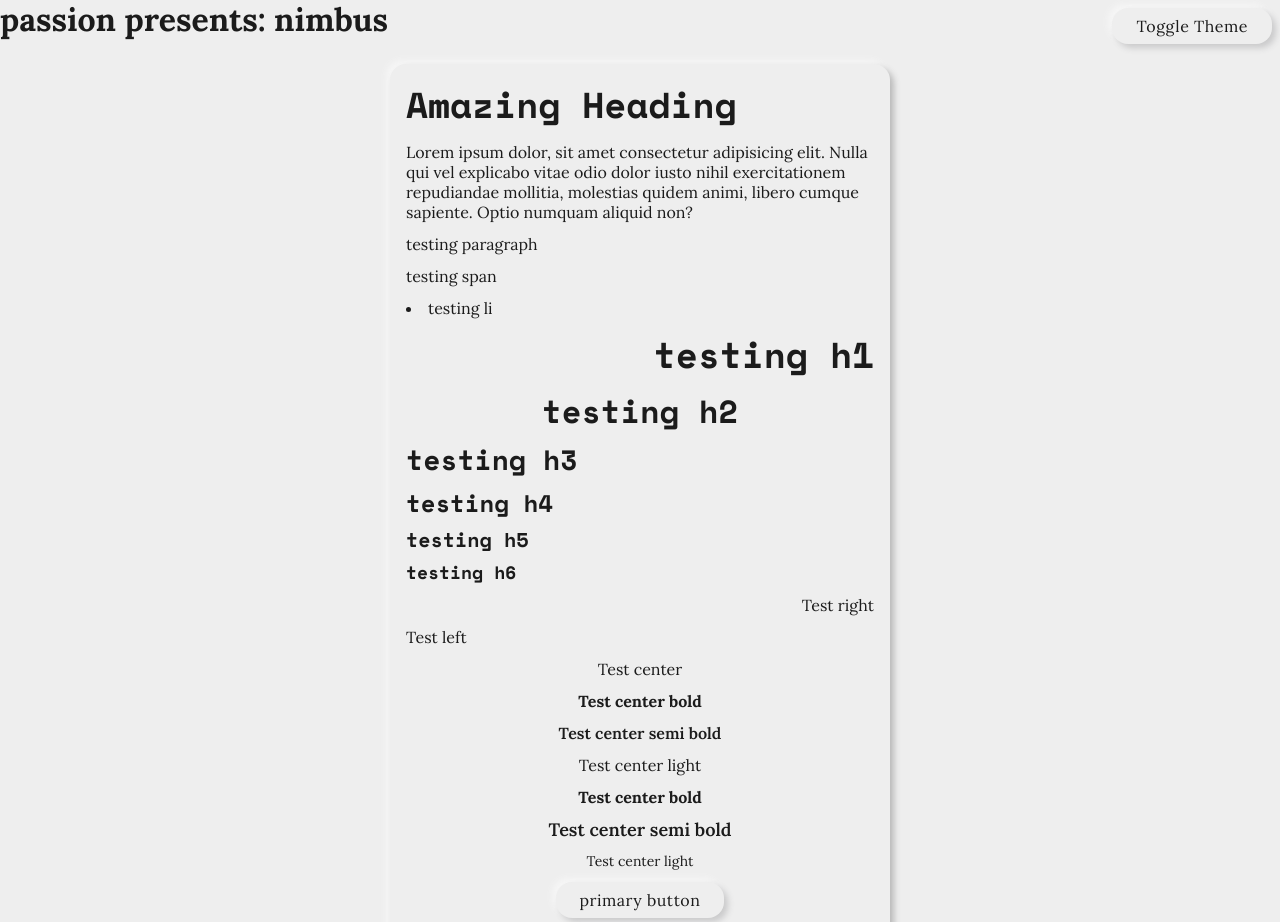
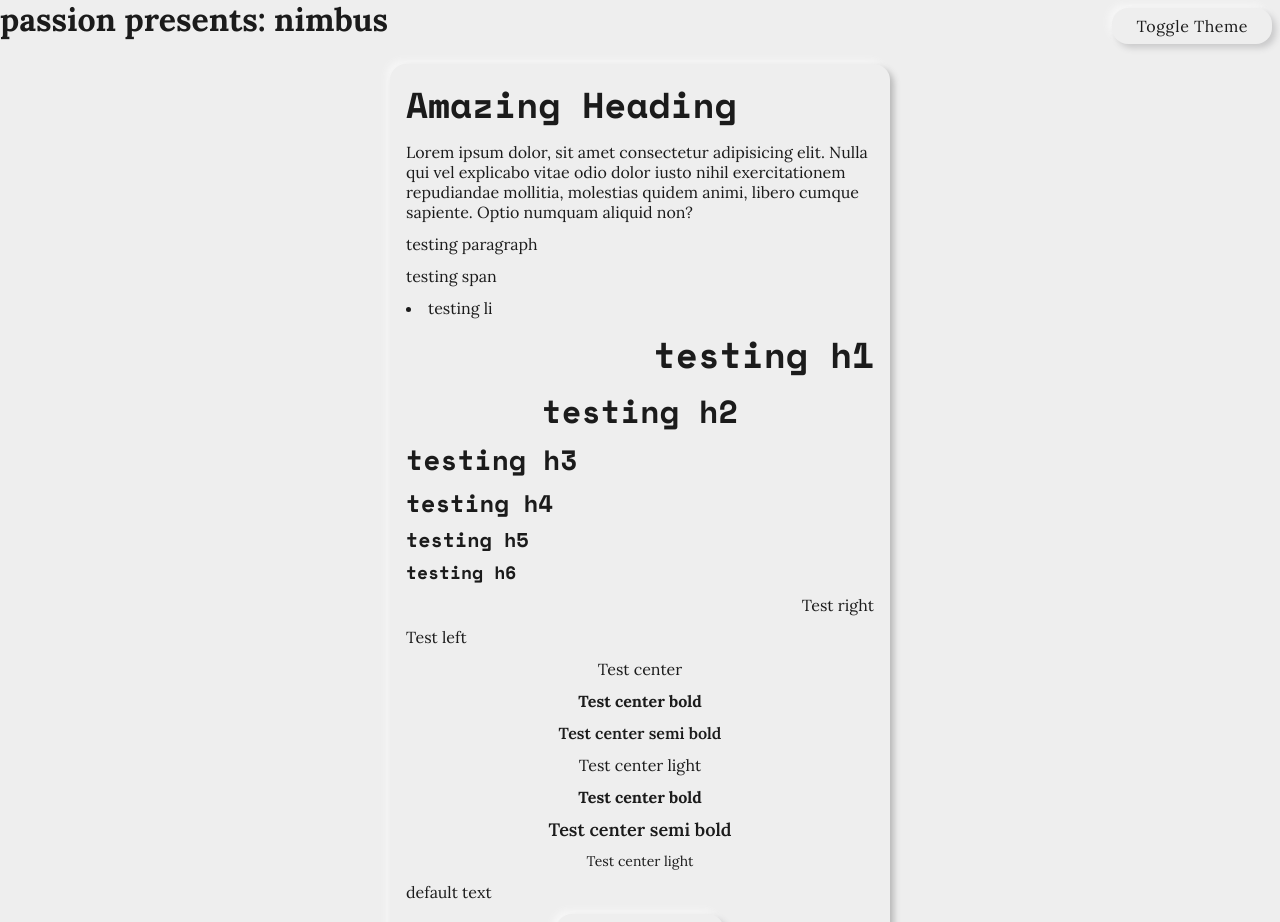
Before and after one commit to Passion-Built/Nimbus-Vue, a Vue app: page / in a window 1280 px wide. Shown: the top 922 px of the page. Built offline with nearby package versions, Linux system fonts and the light colour scheme.

Commit message:
Set Text default size

```diff
--- a/src/App.vue
+++ b/src/App.vue
@@ -30,6 +30,7 @@
     <PxText as="p" align="center" size="medium" weight="bold">Test center bold</PxText>
     <PxText as="p" align="center" size="large" weight="semibold">Test center semi bold</PxText>
     <PxText as="p" align="center" size="small" weight="light">Test center light</PxText>
+    <PxText>default text</PxText>
     <PxButton>primary button</PxButton>
     <PxButton disabled>disabled button</PxButton>
     <PxButton variant="ghost">ghost button</PxButton>
--- a/src/components/PxText.vue
+++ b/src/components/PxText.vue
@@ -14,6 +14,7 @@ const props = defineProps<{
 
 const as = props.as ?? 'p';
 const align = props.align ?? 'left';
+const size = props.size ?? 'medium'
 
 const getClass = () => {
   const headings = ['h1','h2','h3','h4','h5','h6'];
@@ -27,7 +28,7 @@ const getClass = () => {
 
   // only add size/weight for paragraphs
   if (!isHeading) {
-    if (props.size) classes.push(`nui-text--${props.size}`);
+    if (props.size) classes.push(`nui-text--${size}`);
     if (props.weight) classes.push(`nui-text--${props.weight}`);
   }
 
@@ -38,7 +39,6 @@ const getClass = () => {
 <style scoped>
 .Nui-heading {
   font-family: var(--px-font-family-headings);
-  font-weight: var(--px-font-weight-semibold);
   color: var(--px-color-text);
   margin: 0;
   width: 100%;
```
